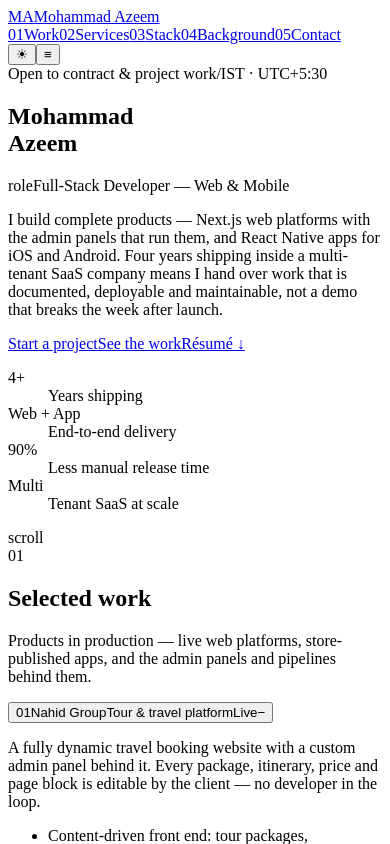
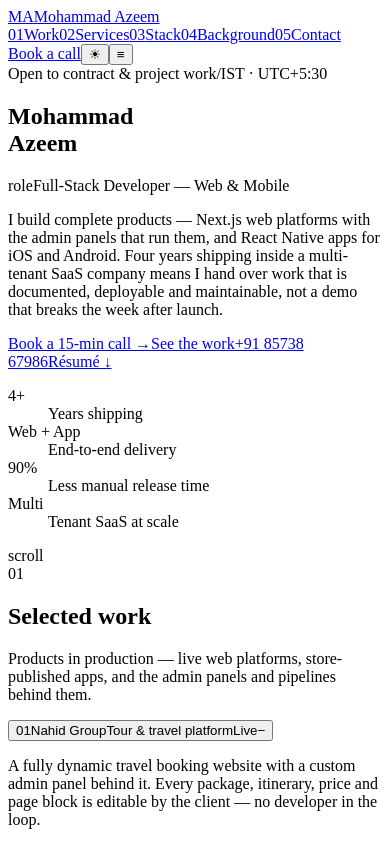
Before and after one commit to Azeem00786/azeem-portfolio, a React (Vite) app: page / in a window 390 px wide. Shown: the top 844 px of the page. Built offline with nearby package versions, Linux system fonts and the light colour scheme; the HTML template or start-up script is replaced by a standard one.

Commit message:
Add phone, WhatsApp and book-a-call CTAs
Co-Authored-By: Claude Opus 5 <noreply@anthropic.com>

```diff
--- a/src/components/Contact.tsx
+++ b/src/components/Contact.tsx
@@ -1,4 +1,4 @@
-import { profile } from '../content'
+import { bookingHref, bookingIsScheduler, profile } from '../content'
 import { useCopy, useReveal } from '../hooks'
 import SectionHead from './SectionHead'
 
@@ -28,8 +28,27 @@ export default function Contact() {
             {profile.email}
           </a>
 
+          <a className="contact__phone" href={profile.phoneHref}>
+            {profile.phone}
+          </a>
+
           <div className="contact__actions">
-            <button className="btn btn--primary" onClick={() => copy(profile.email)}>
+            <a
+              className="btn btn--primary"
+              href={bookingHref}
+              {...(bookingIsScheduler ? { target: '_blank', rel: 'noreferrer noopener' } : {})}
+            >
+              Book a 15-min call →
+            </a>
+            <a
+              className="btn"
+              href={profile.whatsapp}
+              target="_blank"
+              rel="noreferrer noopener"
+            >
+              WhatsApp ↗
+            </a>
+            <button className="btn" onClick={() => copy(profile.email)}>
               {copied ? 'Copied ✓' : 'Copy email'}
             </button>
             <a className="btn" href={profile.linkedin} target="_blank" rel="noreferrer noopener">
@@ -56,6 +75,10 @@ export default function Contact() {
               <span className="mono-tag">status</span>
               {profile.availabilityNote}
             </li>
+            <li>
+              <span className="mono-tag">calls</span>
+              15-minute intro call, any hour that suits your timezone
+            </li>
           </ul>
         </div>
       </div>
--- a/src/components/Hero.tsx
+++ b/src/components/Hero.tsx
@@ -1,4 +1,4 @@
-import { profile, stats } from '../content'
+import { bookingHref, bookingIsScheduler, profile, stats } from '../content'
 
 export default function Hero() {
   return (
@@ -27,11 +27,18 @@ export default function Hero() {
         <p className="hero__intro">{profile.intro}</p>
 
         <div className="hero__cta">
-          <a className="btn btn--primary" href="#contact">
-            Start a project
+          <a
+            className="btn btn--primary"
+            href={bookingHref}
+            {...(bookingIsScheduler ? { target: '_blank', rel: 'noreferrer noopener' } : {})}
+          >
+            Book a 15-min call →
           </a>
           <a className="btn" href="#work">
             See the work
+          </a>
+          <a className="btn" href={profile.phoneHref}>
+            {profile.phone}
           </a>
           <a className="btn btn--ghost" href={profile.resume} download>
             Résumé ↓
--- a/src/components/Nav.tsx
+++ b/src/components/Nav.tsx
@@ -1,5 +1,5 @@
 import { useEffect, useState } from 'react'
-import { profile, sections } from '../content'
+import { bookingHref, bookingIsScheduler, profile, sections } from '../content'
 import { useActiveSection, useTheme } from '../hooks'
 
 const ids = sections.map((s) => s.id)
@@ -40,6 +40,13 @@ export default function Nav() {
         </nav>
 
         <div className="nav__actions">
+          <a
+            className="btn btn--primary btn--sm nav__book"
+            href={bookingHref}
+            {...(bookingIsScheduler ? { target: '_blank', rel: 'noreferrer noopener' } : {})}
+          >
+            Book a call
+          </a>
           <button
             className="icon-btn"
             onClick={toggle}
--- a/src/content.ts
+++ b/src/content.ts
@@ -11,6 +11,16 @@ export const profile = {
   available: true,
   availabilityNote: 'Open to contract & project work',
   email: 'azeemmohammad377@gmail.com',
+  phone: '+91 85738 67986',
+  phoneHref: 'tel:+918573867986',
+  whatsapp: 'https://wa.me/918573867986',
+  /**
+   * Paste your Cal.com or Calendly link here (see README) to make the
+   * "Book a 15-min call" buttons open a real scheduler.
+   * While this is empty they fall back to a pre-filled booking email, so the
+   * buttons always work.
+   */
+  booking: '',
   github: 'https://github.com/Azeem00786',
   githubHandle: 'Azeem00786',
   linkedin: 'https://www.linkedin.com/in/mohammad-azeem-69b056217',
@@ -20,6 +30,21 @@ export const profile = {
     'I build complete products — Next.js web platforms with the admin panels that run them, and React Native apps for iOS and Android. Four years shipping inside a multi-tenant SaaS company means I hand over work that is documented, deployable and maintainable, not a demo that breaks the week after launch.',
   since: 2021,
 }
+
+/**
+ * Where "Book a 15-min call" points. Uses the real scheduler once
+ * `profile.booking` is set; until then it opens a pre-filled booking email so
+ * the button is never a dead end.
+ */
+export const bookingHref =
+  profile.booking ||
+  `mailto:${profile.email}?subject=${encodeURIComponent(
+    'Book a 15-minute call',
+  )}&body=${encodeURIComponent(
+    "Hi Azeem,\n\nI'd like to book a 15-minute call.\n\nWhat I need help with:\nPreferred day/time (with your timezone):\n\n",
+  )}`
+
+export const bookingIsScheduler = Boolean(profile.booking)
 
 export const stats = [
   { value: '4+', label: 'Years shipping' },
--- a/src/styles.css
+++ b/src/styles.css
@@ -231,6 +231,11 @@ ol {
   filter: brightness(1.1);
 }
 
+.btn--sm {
+  padding: 8px 14px;
+  font-size: 12px;
+}
+
 .btn--ghost {
   border-color: transparent;
   color: var(--muted);
@@ -384,6 +389,17 @@ ol {
 
 .nav__burger {
   display: none;
+}
+
+/* The booking CTA stays visible at every width — it's the primary conversion. */
+.nav__book {
+  white-space: nowrap;
+}
+
+@media (max-width: 520px) {
+  .nav__book {
+    display: none;
+  }
 }
 
 @media (max-width: 860px) {
@@ -992,7 +1008,9 @@ ol {
 }
 
 .contact__mail {
-  display: inline-block;
+  display: block;
+  width: fit-content;
+  max-width: 100%;
   font-family: var(--font-mono);
   font-size: clamp(19px, 4.2vw, 42px);
   font-weight: 500;
@@ -1006,12 +1024,27 @@ ol {
     background-size 0.45s var(--ease),
     color 0.25s var(--ease);
   padding-bottom: 4px;
-  margin-bottom: 34px;
+  margin-bottom: 12px;
 }
 
 .contact__mail:hover {
   color: var(--accent);
   background-size: 100% 1px;
+}
+
+.contact__phone {
+  display: block;
+  width: fit-content;
+  font-family: var(--font-mono);
+  font-size: clamp(17px, 2.6vw, 26px);
+  letter-spacing: -0.02em;
+  color: var(--fg-dim);
+  margin-bottom: 34px;
+  transition: color 0.25s var(--ease);
+}
+
+.contact__phone:hover {
+  color: var(--accent);
 }
 
 .contact__actions {
```
Also changed, not shown: 1 other file (tests, documents, lock files or other folders).
